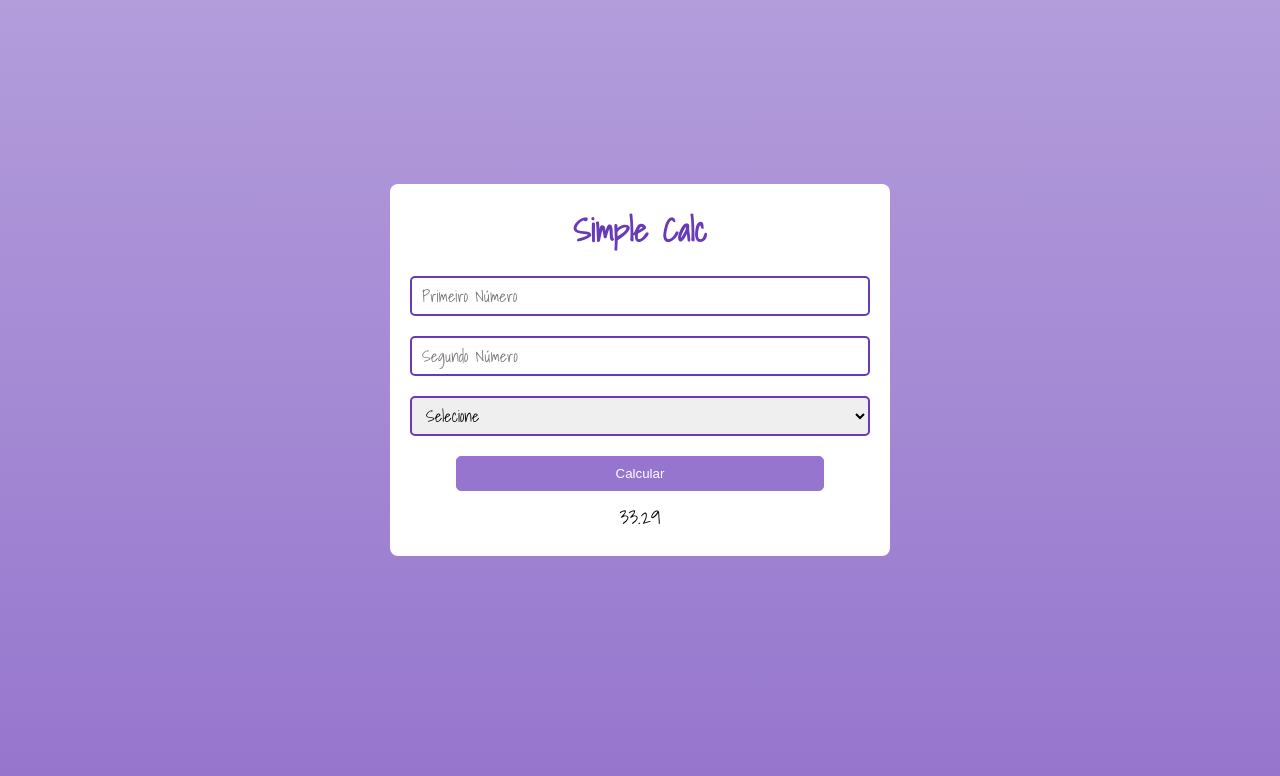
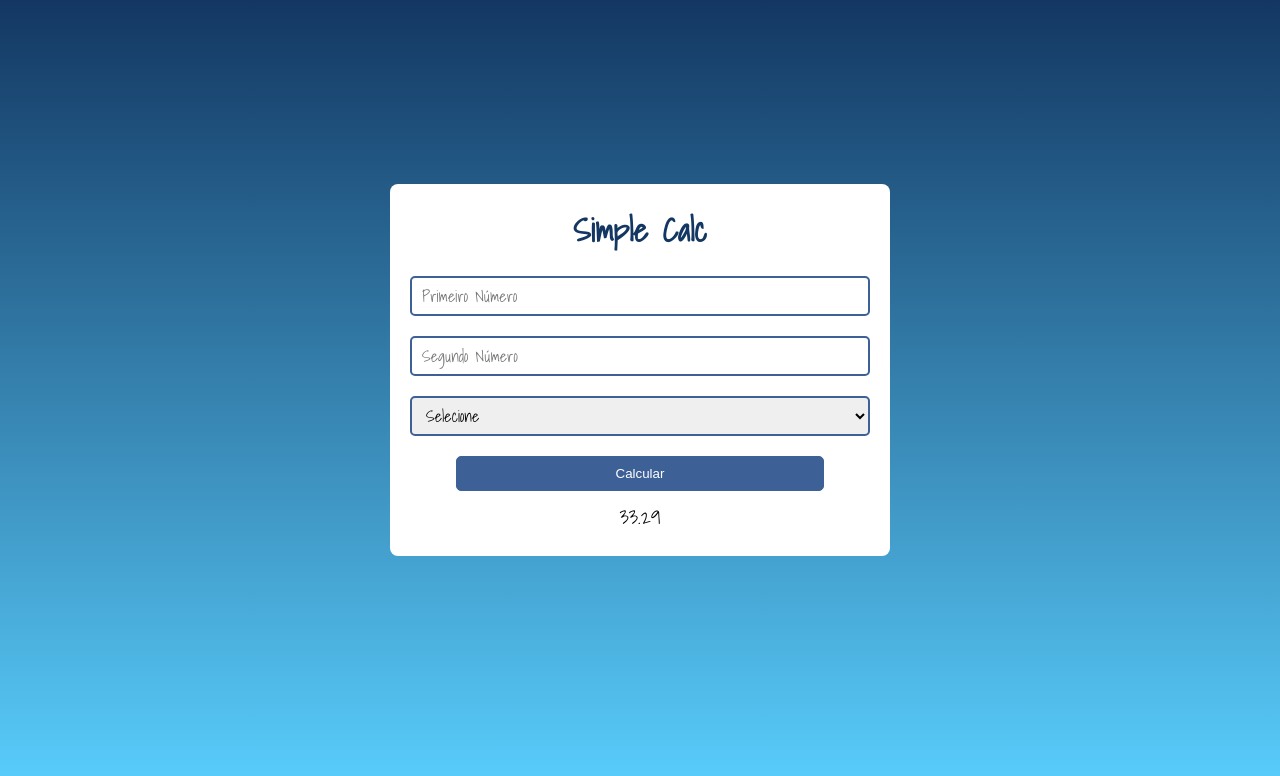
Before and after one commit to Stephanilima95/FrontEnd-3T, a plain HTML site: page simple-calc-main 2/simple-calc-main/index.html in a window 1280 px wide. Drawn offline with Linux system fonts and the light colour scheme; no server answers.

Commit message:
terminei

```diff
--- a/simple-calc-main 2/simple-calc-main/css/style.css
+++ b/simple-calc-main 2/simple-calc-main/css/style.css
@@ -11,7 +11,7 @@
 
 body {
     height: 100vh;
-    background-image: linear-gradient(to bottom, #B39DDB, #9575CD) ;
+    background-image: linear-gradient(to bottom, #133762, #5ad0ff) ;
     background-repeat: no-repeat;
     font-family: 'ShadowsIntoLight';
 }
@@ -42,7 +42,7 @@ body {
 }
 .calc__title {
     margin-bottom: 20px;
-    color: #673AB7;
+    color: #133762;
 }
 
 .calc__field {
@@ -53,7 +53,7 @@ body {
     font-size: 16px;
     font-family: 'ShadowsIntoLight';
 
-    border: 2px solid #673AB7;
+    border: 2px solid#3d6097;
     border-radius: 5px;
     transition: background-color .4s;
 }
@@ -67,8 +67,8 @@ body {
     height: 35px;
 
     color: white;
-    background-color: #9575CD;
-    border: 1px solid #9575CD;
+    background-color: #3d6097;
+    border: 1px solid #3d6097;
     border-radius: 5px;
 }
 
@@ -82,12 +82,12 @@ body {
 }
 
 .calc__field:focus {
-    background-color: #B39DDB;
-    color: white;
-    outline-color: #512DA8;
+    background-color: #ffffff;
+    color: rgb(0, 0, 0);
+    outline-color: #07084b;
 }
 .calc__field:focus::placeholder {
-    color: #512DA8
+    color: #07084b
 }
 
 
```
Also changed, not shown: simple-calc-main 2/simple-calc-main/js/funcoes.js (line endings or trailing spaces).
